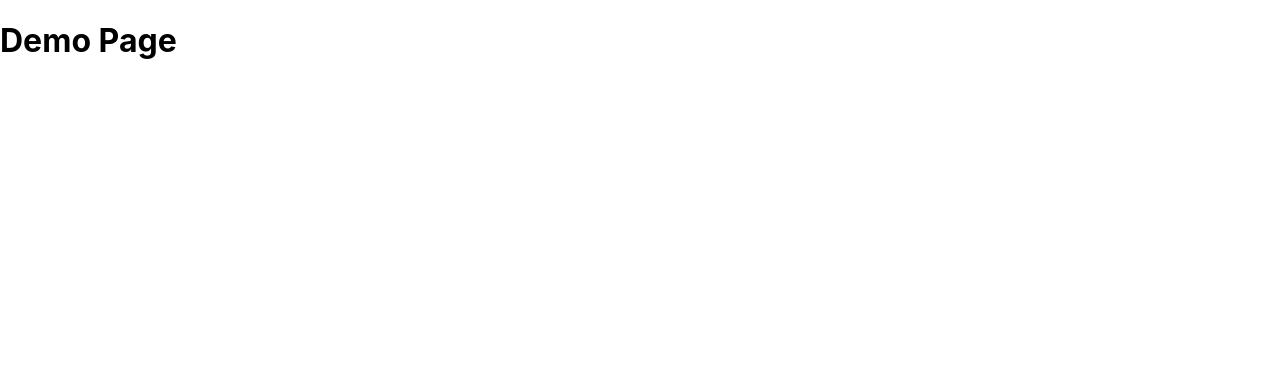
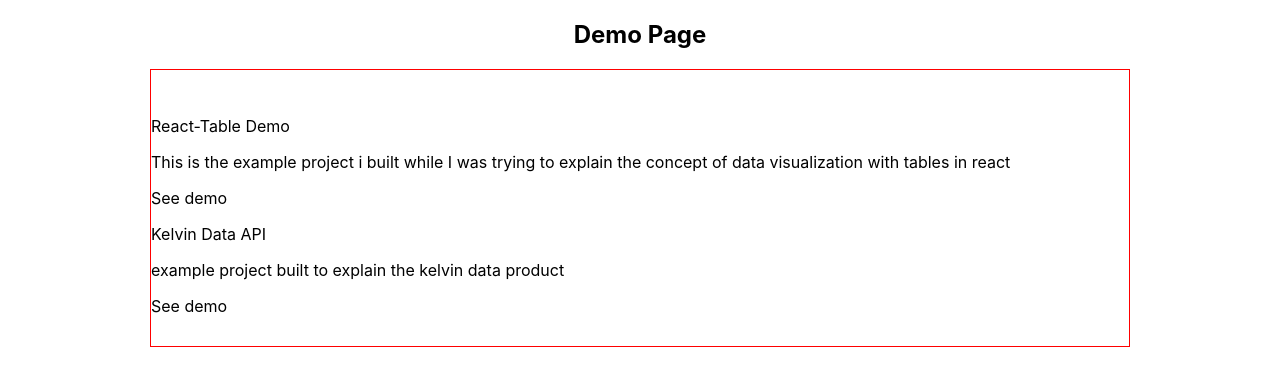
Before and after one commit to Caleb335/article-example-projects, a Next.js app: page /demo in a window 1280 px wide. Shown: the top 386 px of the page. Built offline with nearby package versions, Linux system fonts and the light colour scheme.

Commit message:
feat: creating multiple demos

```diff
--- /dev/null
+++ b/pages/demo/demo-data.js
@@ -0,0 +1,13 @@
+export const demos = [
+  {
+    name: "React-Table Demo",
+    path: "/react-table",
+    breif:
+      "This is the example project i built while I was trying to explain the concept of data visualization with tables in react",
+  },
+  {
+    name: "Kelvin Data API",
+    path: "/kelvin-data",
+    breif: "example project built to explain the kelvin data product",
+  },
+];
--- a/pages/demo/index.js
+++ b/pages/demo/index.js
@@ -1,7 +1,45 @@
 import React from "react";
+import styled from "styled-components";
+import Link from "next/link";
+import { demos } from "./demo-data";
+
+const DemoWrapper = styled.section`
+  padding: 0 150px 0 150px;
+
+  h1 {
+    text-align: center;
+  }
+
+  .demos-container {
+    width: 100%;
+    height: 100%;
+    border: 1px solid red;
+    padding: 30px 0 30px 0;
+  }
+
+  .demo {
+  }
+`;
 
 const DemoPage = () => {
-  return <h1>Demo Page</h1>;
+  return (
+    <DemoWrapper>
+      <h1>Demo Page</h1>
+      <div className="demos-container">
+        {demos.map((demo, index) => {
+          return (
+            <div className="demo" key={index}>
+              <p className="demo-name">{demo.name}</p>
+              <p className="demo-brief">{demo.breif}</p>
+              <Link href={demo.path} className="view-demo">
+                See demo
+              </Link>
+            </div>
+          );
+        })}
+      </div>
+    </DemoWrapper>
+  );
 };
 
 export default DemoPage;
--- a/src/utils/data.js
+++ b/src/utils/data.js
@@ -17,6 +17,10 @@ export const navLinks = [
     path: "/blog",
   },
   {
+    name: "Demos",
+    path: "/demo",
+  },
+  {
     name: <NavItem item="Contact Us" />,
     path: "#contact",
   },
```
